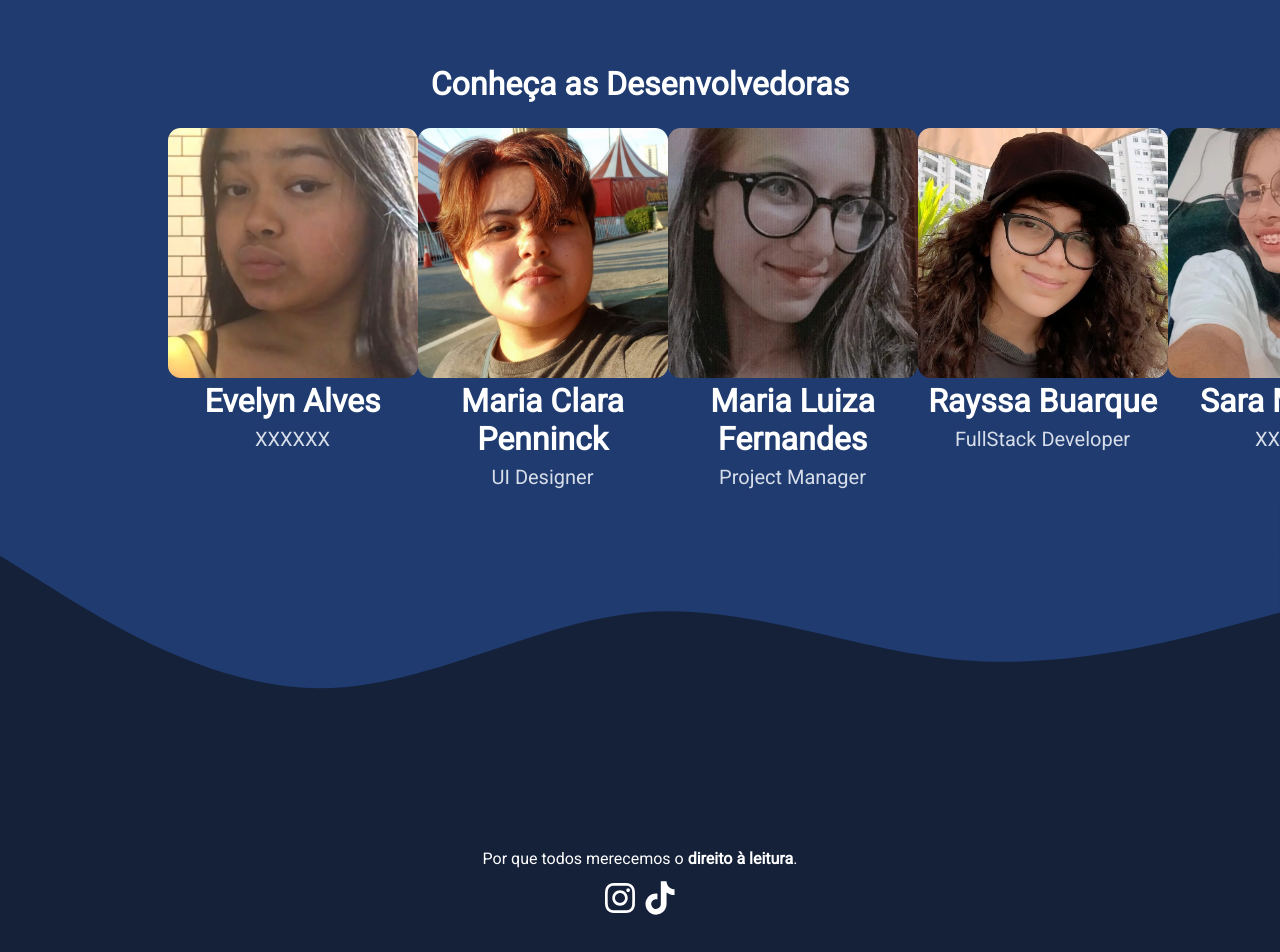
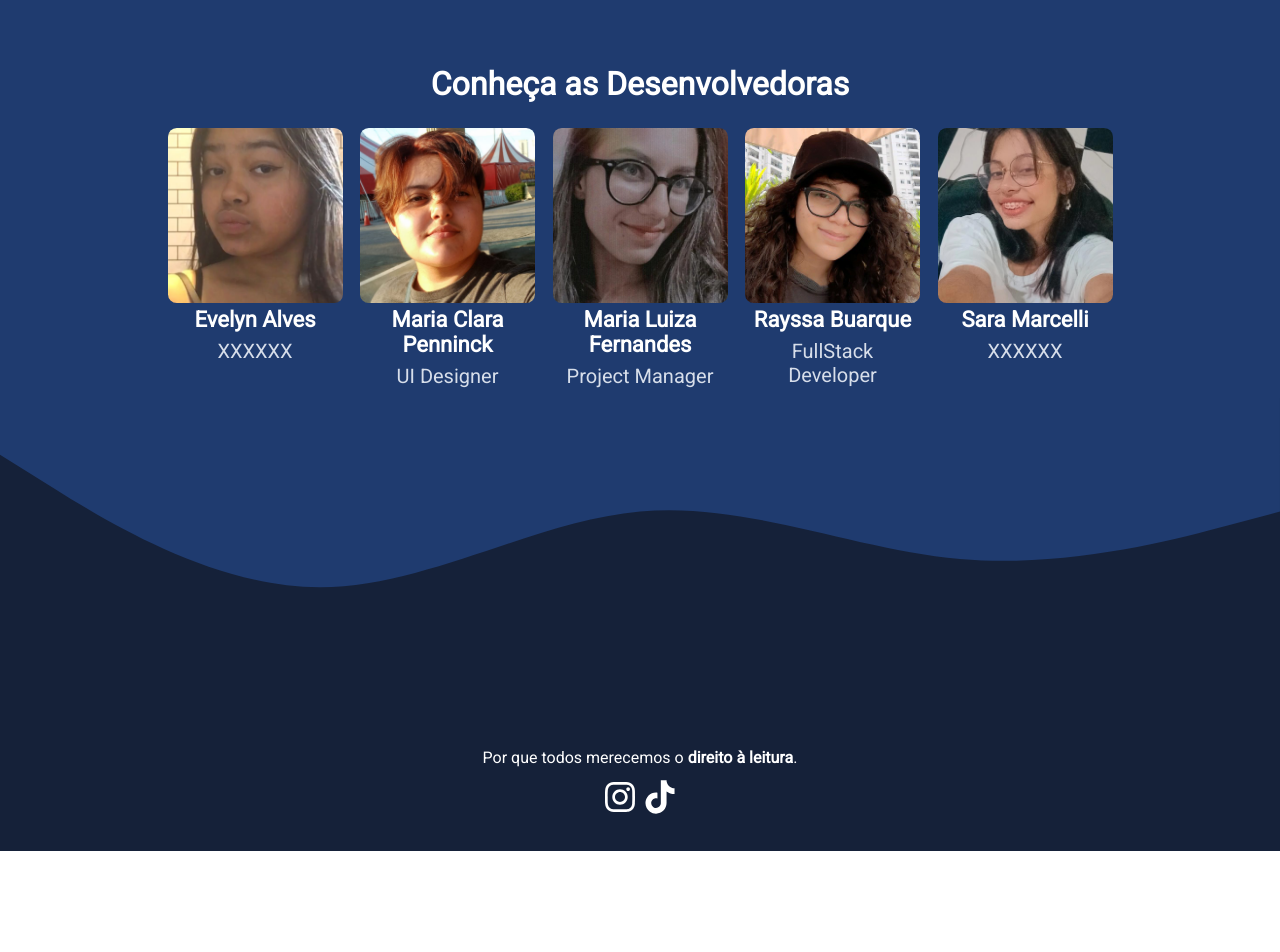
Before and after one commit to RayssaBuarque/BookShire-Website, an Angular app: page / in a window 1280 px wide. Shown: the part 2285-3237 px from the top of the page. After the commit the page ends 3136 px from the top, so only its background shows below. Built offline with nearby package versions, Linux system fonts and the light colour scheme.

Commit message:
card size updated

```diff
--- a/src/app/pages/home/card-devs/card-devs.component.css
+++ b/src/app/pages/home/card-devs/card-devs.component.css
@@ -2,12 +2,12 @@
     display: flex;
     flex-direction: column;
     align-items: center;
-    width: 250px;
+    width: 175px;
 }
 
 .card__pic > img{
-    height: 250px;
-    width: 250px;
+    height: 175px;
+    width: 175px;
 
     border-radius: 5%;
     object-fit: cover;
@@ -15,12 +15,15 @@
 
 .card__text > h1{
     color: white;
+
+    font-size: 22px;
     text-align: center;
 }
 
 .card__text > p{
-    font-size: 20px;
     margin-top: 7px;
     color: #d7deea;
+
+    font-size: 20px;
     text-align: center;
 }
```
